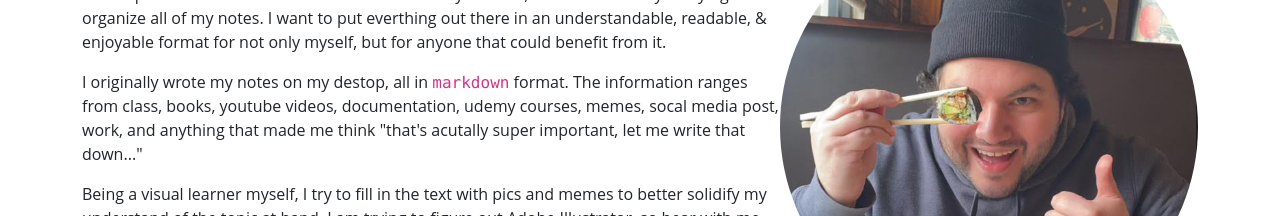
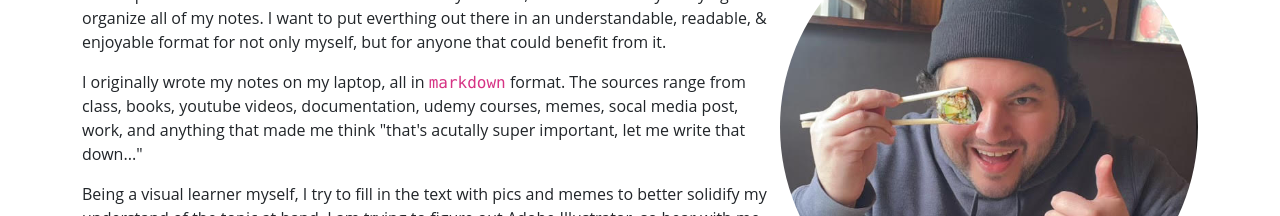
Before and after one commit to paulcostanza/client-learning-protocol, a React (Vite) app: page /about in a window 1280 px wide. Shown: the part 437-653 px from the top of the page. Built offline with nearby package versions, Linux system fonts and the light colour scheme.

Commit message:
edit about page & started work on NavBar

```diff
--- a/src/components/NavBar.jsx
+++ b/src/components/NavBar.jsx
@@ -5,7 +5,7 @@ export default function NavBar() {
 
     return (
         <nav className="navbar navbar-expand-lg navbar-dark bg-dark">
-            <div className="container">
+            <div className="container nav-container">
                 <div className="logo">
                     {/* <!-- Where img logo will go when i make one--> */}
                     {/* <!-- classes I might need: col-lg-12 --> */}
@@ -14,11 +14,6 @@ export default function NavBar() {
 
                         Client Learning Protocol</a>
                 </div>
-                {/* <button className="navbar-toggler ms-auto" type="button" data-bs-toggle="collapse"
-                    data-bs-target="#navbarSupportedContent" aria-controls="navbarSupportedContent" aria-expanded="false"
-                    aria-label="Toggle navigation">
-                    <span className="navbar-toggler-icon"></span>
-                </button> */}
                 <div className="menu collapse navbar-collapse" id="navbarSupportedContent">
                     <ul className="navbar-nav me-auto mb-2 mb-lg-0">
                         <li className="nav-item">
--- a/src/pages/About.jsx
+++ b/src/pages/About.jsx
@@ -33,7 +33,7 @@ export default function About() {
 
                         <p>I am currently a senior over at Rhode Island College working towards my Bachlors of Science in Computer Science. This website became a hobby of mine, out of a necessity of trying to organize all of my notes. I want to put everthing out there in an understandable, readable, & enjoyable format for not only myself, but for anyone that could benefit from it. </p>
 
-                        <p>I originally wrote my notes on my destop, all in <code>markdown</code> format. The information ranges from class, books, youtube videos, documentation, udemy courses, memes, socal media post, work, and anything that made me think "that's acutally super important, let me write that down..."</p>
+                        <p>I originally wrote my notes on my laptop, all in <code>markdown</code> format. The sources range from class, books, youtube videos, documentation, udemy courses, memes, socal media post, work, and anything that made me think "that's acutally super important, let me write that down..."</p>
 
                         <p>Being a visual learner myself, I try to fill in the text with pics and memes to better solidify my understand of the topic at hand. I am trying to figure out Adobe Illustrator, so bear with me when it comes to the quality of pics. Any pics that do not have high quality are being worked on and updated. </p>
 
@@ -42,6 +42,11 @@ export default function About() {
                     <div className="about-right">
                         <img id="me" src="src/assets/about/me.png" alt="pic_of_me" />
                     </div>
+
+                    {/* Add sources */}
+                    {/* Here are a few of my personal favorite sources, where I got not only the most information, but that was formated in a way that made sense to me. Sometimes a person's delivery or tone just doesn't work with me. I find the ways people explain or teach to be really important in how I can understand. -not sure I am saything that right-   */}
+
+                    {/* Add ways to connect and find me */}
                 </div>
 
 
```
Also changed, not shown: src/styles/styles.css (+8 -26 lines).
